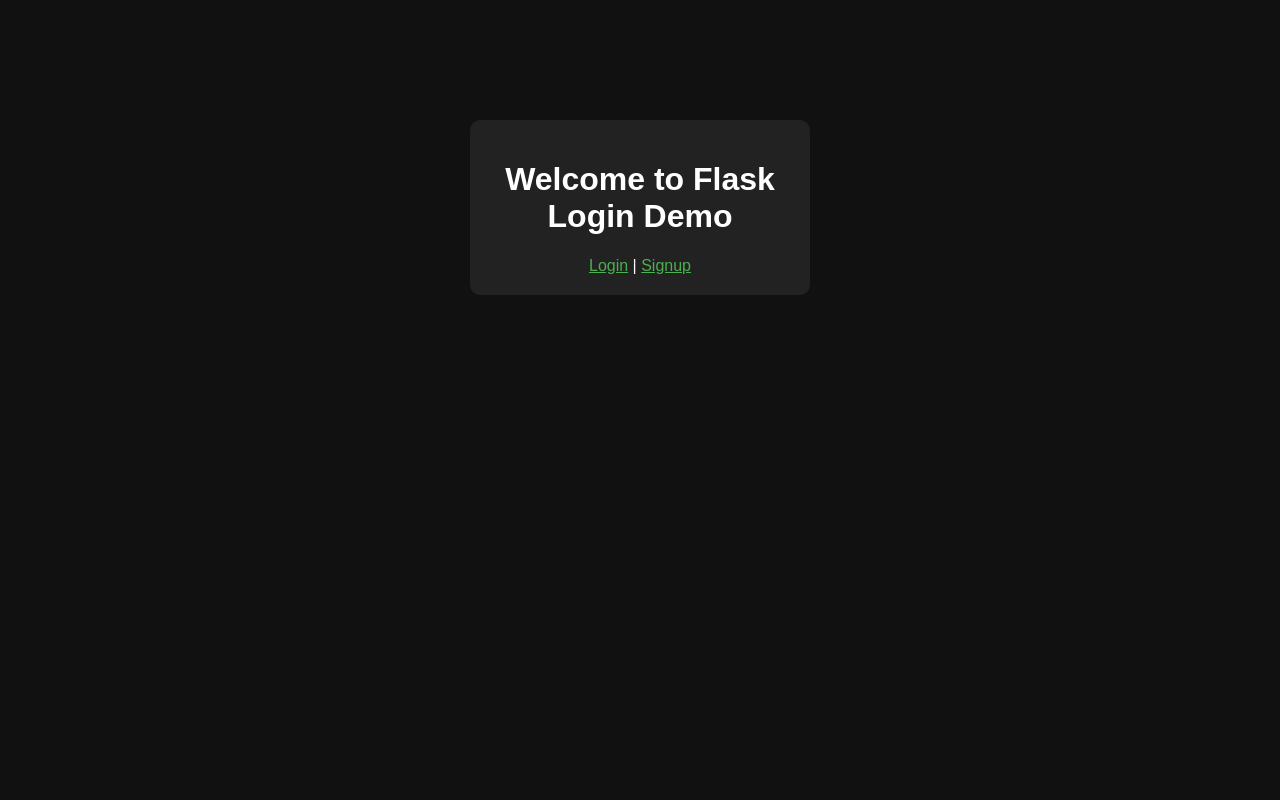
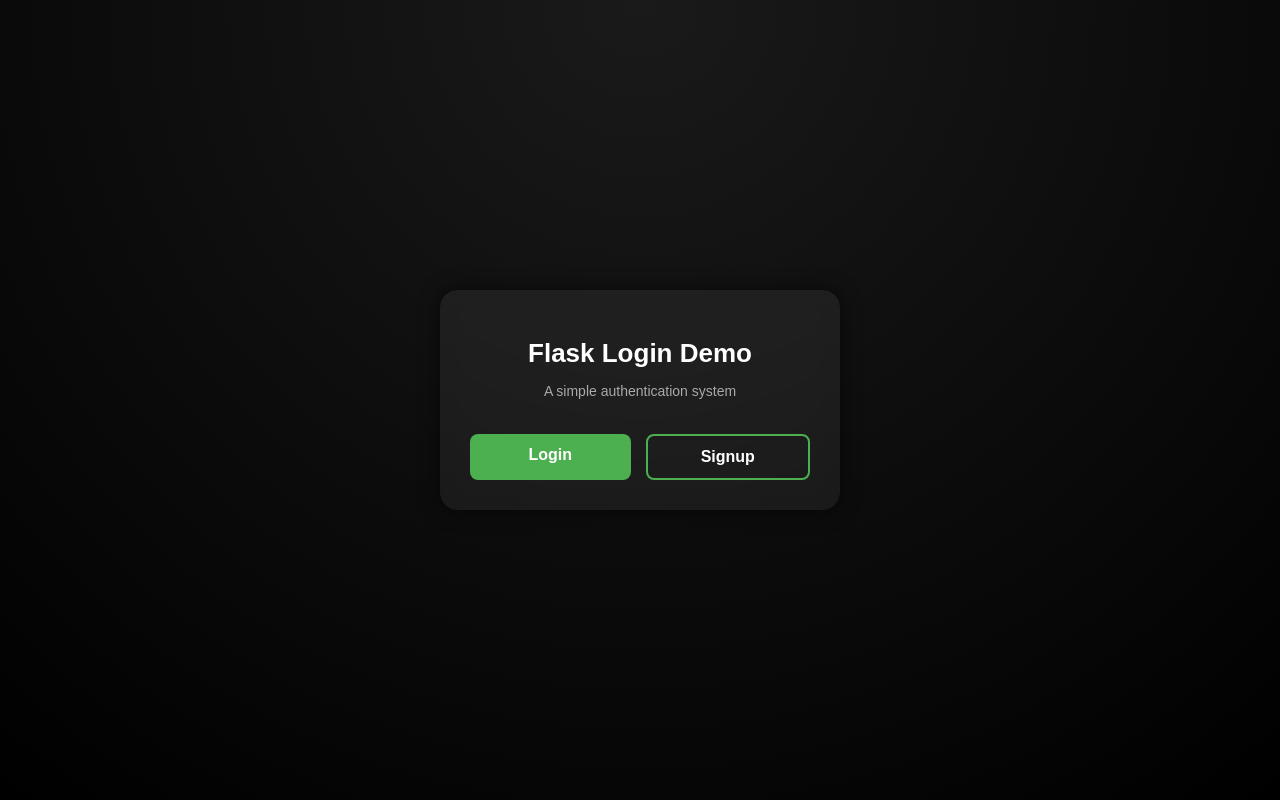
Before and after one commit to Nader-Elsayed-Hassan/Advanced_tasks, a Flask app: page / in a window 1280 px wide. Run offline with Flask 3, Linux system fonts and the light colour scheme.

Commit message:
'some changes in flask app'

```diff
--- a/Flask/static/style.css
+++ b/Flask/static/style.css
@@ -1,35 +1,103 @@
 body {
-    background: #111;
-    font-family: Arial, sans-serif;
-    color: white;
-    text-align: center;
+    background: radial-gradient(circle at top, #1a1a1a, #000);
+    font-family: "Poppins", Arial, sans-serif;
+    color: #fff;
+    margin: 0;
+    display: flex;
+    justify-content: center;
+    align-items: center;
+    height: 100vh;
 }
 
-.box {
-    width: 300px;
-    margin: 120px auto;
-    padding: 20px;
-    background: #222;
-    border-radius: 10px;
+.container {
+    width: 340px;
+    padding: 30px;
+    background: rgba(255, 255, 255, 0.06);
+    backdrop-filter: blur(10px);
+    border-radius: 18px;
+    text-align: center;
+    box-shadow: 0px 0px 20px rgba(0, 0, 0, 0.6);
 }
 
-input {
-    width: 90%;
-    padding: 10px;
-    margin: 10px;
-    border: none;
-    border-radius: 5px;
+.title {
+    margin-bottom: 10px;
+    font-size: 26px;
+    font-weight: 700;
 }
 
-button {
-    padding: 10px 20px;
-    background: #4CAF50;
-    border: none;
-    color: white;
-    border-radius: 5px;
-    cursor: pointer;
+.subtitle {
+    margin-bottom: 25px;
+    font-size: 14px;
+    color: #aaa;
 }
 
-a {
-    color: #4CAF50;
+.form input {
+    width: 90%;
+    padding: 12px;
+    margin: 12px 0;
+    border-radius: 8px;
+    border: none;
+    outline: none;
+    background: #222;
+    color: #fff;
 }
+
+.btn {
+    display: inline-block;
+    width: 90%;
+    padding: 12px;
+    background: #4caf50;
+    border: none;
+    border-radius: 8px;
+    color: white;
+    font-weight: 600;
+    cursor: pointer;
+    margin-top: 10px;
+    text-decoration: none;
+}
+
+.btn:hover {
+    background: #43a047;
+}
+
+.btn-group {
+    display: flex;
+    gap: 15px;
+    justify-content: center;
+}
+
+.btn.outline {
+    background: transparent;
+    border: 2px solid #4caf50;
+}
+
+.btn.outline:hover {
+    background: #4caf50;
+}
+
+.link {
+    color: #4caf50;
+    display: block;
+    margin-top: 15px;
+}
+
+.msg {
+    margin: 10px 0;
+    color: #ff6b6b;
+}
+
+.fade-in {
+    animation: fadeIn 0.8s both;
+}
+
+@keyframes fadeIn {
+    from {
+        opacity: 0;
+        transform: translateY(10px);
+    }
+
+    to {
+        opacity: 1;
+        transform: translateY(0);
+    }
+}
--- a/Flask/templates/home.html
+++ b/Flask/templates/home.html
@@ -5,10 +5,14 @@
     <title>Home</title>
 </head>
 <body>
-    <div class="box">
-        <h1>Welcome to Flask Login Demo</h1>
-        <a href="/login">Login</a> |
-        <a href="/signup">Signup</a>
+    <div class="container fade-in">
+        <h1 class="title">Flask Login Demo</h1>
+        <p class="subtitle">A simple authentication system</p>
+
+        <div class="btn-group">
+            <a class="btn" href="/login">Login</a>
+            <a class="btn outline" href="/signup">Signup</a>
+        </div>
     </div>
 </body>
 </html>
```
Also changed, not shown: Flask/templates/login.html (+11 -8 lines), Flask/templates/signup.html (+11 -8 lines), Flask/database.db (deleted).
